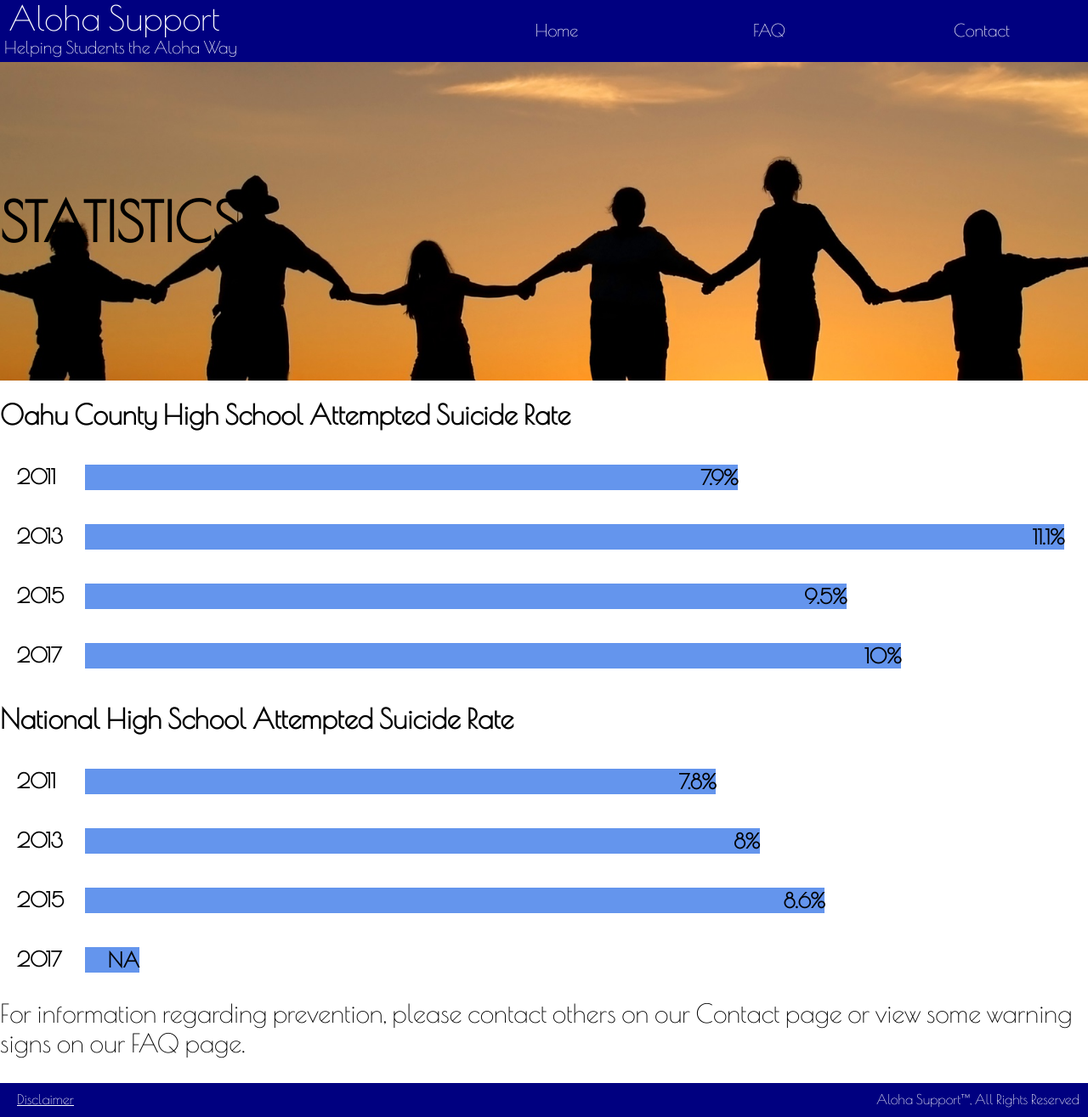
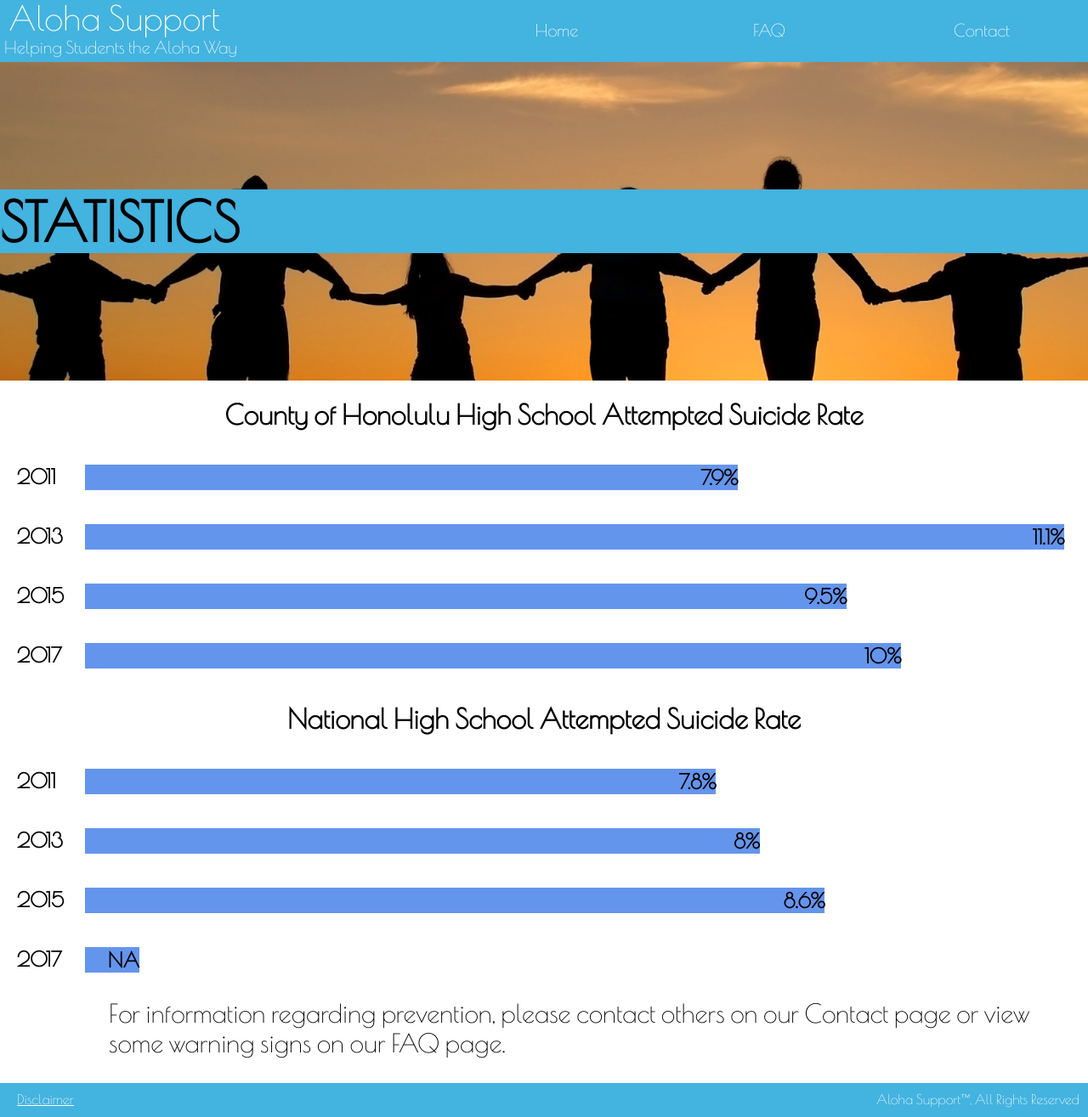
Before and after one commit to richardribucanperales/hshelplinemain, a plain HTML site: page pages/statistics.html in a window 1280 px wide. Shown: the whole page at 85% size. Drawn offline with nearby package versions, Linux system fonts and the light colour scheme.

Commit message:
css fixes

```diff
--- a/css/contact.css
+++ b/css/contact.css
@@ -13,7 +13,7 @@ body{
 #topbar{
   width:auto;
   height:75px;
-  background-color: hsl(240, 100%, 25%);
+  background-color: hsla(197, 71%, 57%, 1);
   margin-top:-10px;
 }
 #tb-logo{
@@ -30,7 +30,7 @@ body{
   margin-left:5px;
 }
 .tb-buttons{
-  background-color:hsl(240, 100%, 25%);
+  background-color:hsla(197, 71%, 57%, 1);
   border:0px;
   color:white;
   font-size:20px;
@@ -41,20 +41,21 @@ body{
   font-family: 'Poiret One', cursive
 }
 .tb-buttons:hover{
-  background-color:hsl(240, 100%, 11%);
+  background-color:hsla(197, 71%, 45%, 1);
+  cursor:pointer;
 }
 #hero-logo{
   color:white;
   font-size:100px;
   text-align:center;
-  background-color:hsl(240, 100%, 25%);
+  background-color:hsla(197, 71%, 57%, 1);
   margin-bottom:inherit;
 }
 #hero-text{
   color:white;
   font-size:25px;
   text-align:center;
-  background-color:hsl(240, 100%, 25%);
+  background-color:hsla(197, 71%, 57%, 1);
 }
 /* Page Intro / JumboTron
 --------------------------------------------------------------------------------------------------------------- */
@@ -75,6 +76,7 @@ body{
     padding:0;
     line-height:1;
     font-size:64px;
+    background-color:hsla(197, 71%, 57%, 1);
   }
 #pageintro article p:first-of-type{
    margin-bottom:20px;
@@ -105,7 +107,7 @@ body{
 #footer{
  width:100%;
  height:40px;
- background-color:hsl(240, 100%, 25%);
+ background-color:hsla(197, 71%, 57%, 1);
  margin-bottom:0px;
 }
 .footert{
--- a/css/disclaimer.css
+++ b/css/disclaimer.css
@@ -8,7 +8,7 @@ body{
 #topbar{
   width:auto;
   height:75px;
-  background-color: hsl(240, 100%, 25%);
+  background-color: hsla(197, 71%, 57%, 1);
   margin-top:-10px;
 }
 #tb-logo{
@@ -25,7 +25,7 @@ body{
   margin-left:5px;
 }
 .tb-buttons{
-  background-color:hsl(240, 100%, 25%);
+  background-color:hsla(197, 71%, 57%, 1);
   border:0px;
   color:white;
   font-size:20px;
@@ -36,7 +36,8 @@ body{
   width:250px;
 }
 .tb-buttons:hover{
-  background-color:hsl(240, 100%, 11%);
+  background-color:hsla(197, 71%, 45%, 1);
+  cursor:pointer;
 }
 #title{
   margin-left:5px;
@@ -60,7 +61,7 @@ body{
 #footer{
   width:100%;
   height:40px;
-  background-color:hsl(240, 100%, 25%);
+  background-color:hsla(197, 71%, 57%, 1);
   position:absolute;
   bottom:0px;
 }
--- a/css/faq.css
+++ b/css/faq.css
@@ -11,7 +11,7 @@ body{
 #topbar{
   width:auto;
   height:75px;
-  background-color: hsl(240, 100%, 25%);
+  background-color: hsla(197, 71%, 57%, 1);
   margin-top:-10px;
 }
 .sticky{
@@ -34,7 +34,7 @@ body{
   margin-left:5px;
 }
 .tb-buttons{
-  background-color:hsl(240, 100%, 25%);
+  background-color:hsla(197, 71%, 57%, 1);
   border:0px;
   color:white;
   font-size:20px;
@@ -45,7 +45,8 @@ body{
   font-family: 'Poiret One', cursive
 }
 .tb-buttons:hover{
-  background-color:hsl(240, 100%, 11%);
+  background-color:hsla(197, 71%, 45%, 1);
+  cursor:pointer;
 }
 .title1{
   font-size:50px;
@@ -82,7 +83,7 @@ body{
     padding:0;
     line-height:1;
     font-size:64px;
-    background-color:;
+    background-color:hsla(197, 71%, 57%, 1);
   }
 #pageintro article p:first-of-type{
    margin-bottom:20px;
@@ -91,7 +92,7 @@ body{
 #footer{
  width:100%;
  height:40px;
- background-color:hsl(240, 100%, 25%);
+ background-color:hsla(197, 71%, 57%, 1);
  margin-bottom:0px;
 }
 .footert{
--- a/css/statistics.css
+++ b/css/statistics.css
@@ -9,7 +9,7 @@ body{
 #topbar{
  width:auto;
  height:75px;
- background-color: hsl(240, 100%, 25%);
+ background-color: hsla(197, 71%, 57%, 1);
  margin-top:-10px;
 }
 #tb-logo{
@@ -27,7 +27,7 @@ body{
  margin-bottom:0px;
 }
 .tb-buttons{
- background-color:hsl(240, 100%, 25%);
+ background-color:hsla(197, 71%, 57%, 1);
  border:0px;
  color:white;
  font-size:20px;
@@ -38,20 +38,21 @@ body{
  width:250px;
 }
 .tb-buttons:hover{
- background-color:hsl(240, 100%, 11%);
+ background-color:hsla(197, 71%, 45%, 1);
+ cursor:pointer;
 }
 #hero-logo{
  color:white;
  font-size:100px;
  text-align:center;
- background-color:hsl(240, 100%, 25%);
+ background-color:hsla(197, 71%, 57%, 1);
  margin-bottom:inherit;
 }
 #hero-text{
  color:white;
  font-size:25px;
  text-align:center;
- background-color:hsl(240, 100%, 25%);
+ background-color:hsla(197, 71%, 57%, 1);
 }
 #heroimg{
  background-image:url("../img/suicide.jpg");
@@ -68,40 +69,8 @@ body{
 	margin-bottom:0px;
 	position:relative;
 	font-size:64px;
-}
-
-#topbar{
-  width:auto;
-  height:75px;
-  background-color: hsl(240, 100%, 25%);
-  margin-top:-10px;
-}
-#tb-logo{
-  font-size:40px;
-  margin-top:inherit;
-  margin-bottom:inherit;
-  color:white;
-  margin-left:10px;
-}
-#tb-slogan{
-  font-size:20px;
-  color:white;
-  margin-top:auto;
-  margin-left:5px;
-}
-.tb-buttons{
-  background-color:hsl(240, 100%, 25%);
-  border:0px;
-  color:white;
-  font-size:20px;
-  font-family: 'Poiret One', cursive;
-  float:right;
-  display:inline;
-  height:75px;
-  width:250px;
-}
-.tb-buttons:hover{
-  background-color:hsl(240, 100%, 11%);
+  background-color:hsla(197, 71%, 57%, 1);
+  width:inherit;
 }
 #pageintro{
   padding:150px 0;
@@ -120,10 +89,17 @@ body{
     padding:0;
     line-height:1;
     font-size:64px;
+    width:300px;
   }
 #pageintro article p:first-of-type{
    margin-bottom:20px;
   font-size:26px;
+}
+#hawaiigraphheader{
+  text-align:center;
+}
+#nationalgraphheader{
+  text-align: center;
 }
 #hawaiigraphcontainer{
   color: black;
@@ -224,12 +200,14 @@ body{
 }
 #lowerp{
   font-size:30px;
+  margin-left:10%;
+  margin-richt:10%;
 }
 
 #footer{
  width:100%;
  height:40px;
- background-color:hsl(240, 100%, 25%);
+ background-color:hsla(197, 71%, 57%, 1);
  margin-bottom:0px;
 }
 .footert{
--- a/pages/statistics.html
+++ b/pages/statistics.html
@@ -23,7 +23,7 @@
      <h1 id= "herotitle">Statistics</h1>
    </article>
    </div>
-    <h1 id= "hawaiigraphheader">Oahu County High School Attempted Suicide Rate</h1>
+    <h1 id= "hawaiigraphheader">County of Honolulu High School Attempted Suicide Rate</h1>
     <div id= "hawaiigraphcontainer">
     <div id= "eleven">
       <h2 class="yeartag">2011</h2>
```
Also changed, not shown: css/styles.css (+5 -3 lines), index.html (+2 -2 lines).
